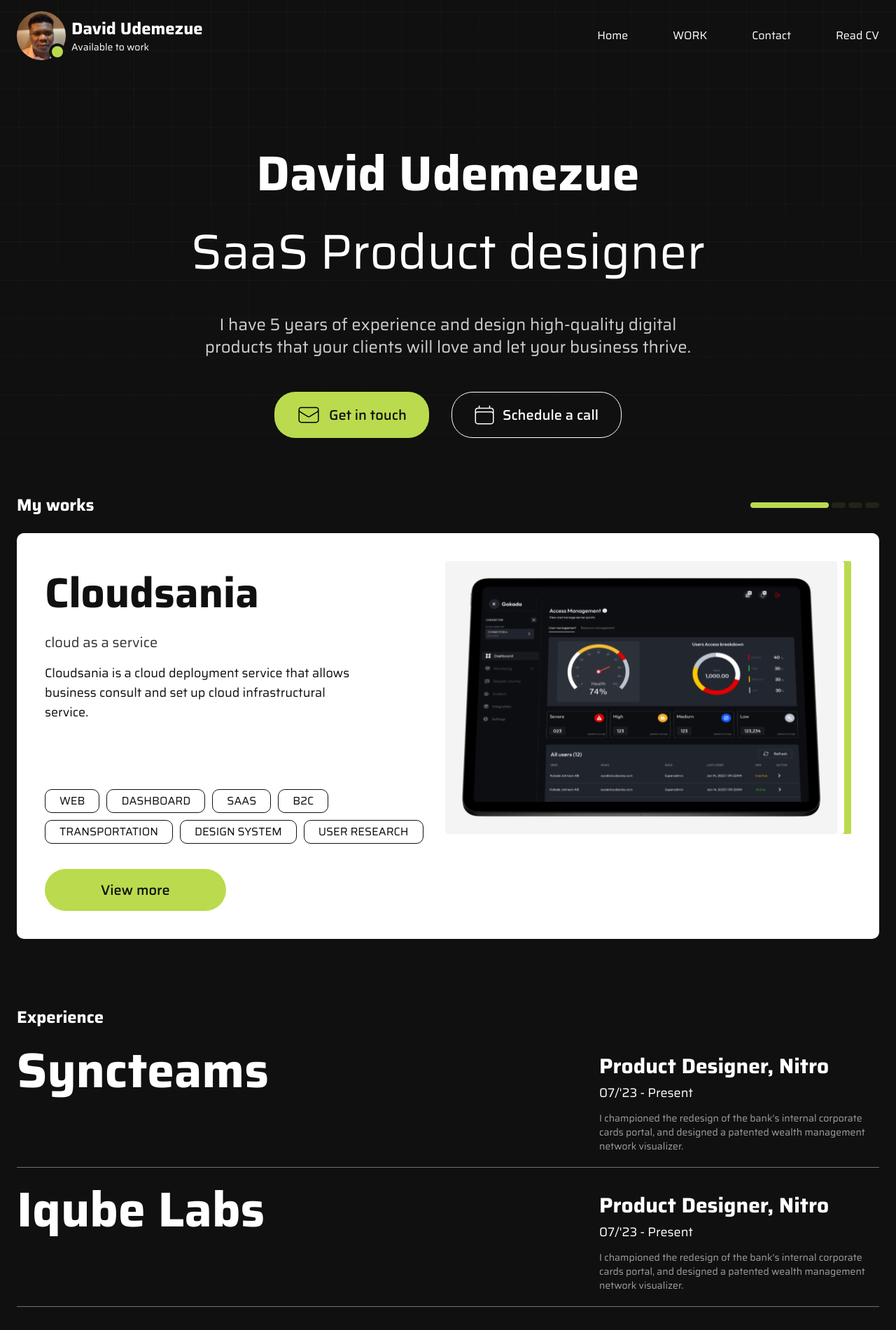
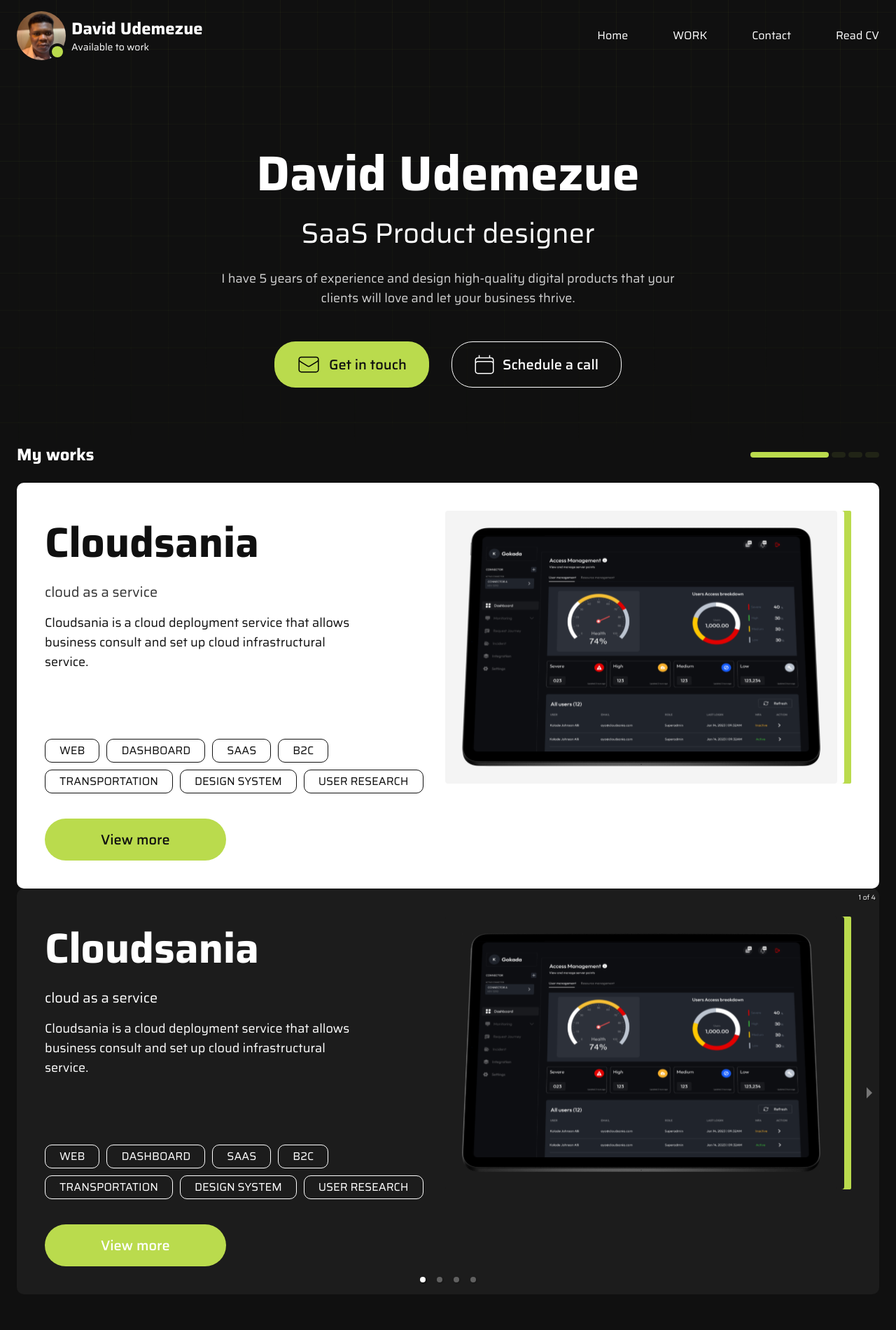
Before and after one commit to Kenedavies/portfolio, a React (Vite) app: page / in a window 1280 px wide. Shown: the top 1901 px of the page at 70% size. Built offline with nearby package versions, Linux system fonts and the light colour scheme.

Commit message:
hero section

```diff
--- a/src/index.scss
+++ b/src/index.scss
@@ -56,16 +56,16 @@ body {
 }
 
 .horizontal-hero-line {
-  animation: heroHorizontalLine 4s cubic-bezier(0.475, 0.885, 0.32, 1.275)
+  animation: heroHorizontalLine 3.7s cubic-bezier(0.275, 0.885, 0.32, 1.775)
     infinite;
 }
 
 @keyframes heroHorizontalLine {
   from {
-    left: -10%;
+    left: 0;
   }
   to {
-    left: 110%;
+    left: 100%;
   }
 }
 
--- a/src/layouts/Home/MyWorkCarousel.tsx
+++ b/src/layouts/Home/MyWorkCarousel.tsx
@@ -1,3 +1,6 @@
+import "react-responsive-carousel/lib/styles/carousel.min.css";
+import { Carousel } from "react-responsive-carousel";
+
 export default function MyWorkCarousel() {
   const projectLists = [
     {
@@ -117,26 +120,28 @@ export default function MyWorkCarousel() {
           </div>
         </div>
       </section>
-      {/* <div>
+
+      <Carousel>
         {projectLists.map((project, i) => (
           <section
             key={i}
-            className="flex flex-wrap gap-y-5 bg-white text-app-black rounded-[10px] p-4 md:p-10"
+            className="flex flex-wrap gap-y-5 bg-[#1C1C1C] text-white rounded-[10px] p-4 md:p-10"
           >
-            <div className="w-full lg:w-1/2">
+            <div className="w-full lg:w-1/2 text-left">
               <div className="text-4xl md:text-[60px] font-saira-bold leading-[150%] mb-3">
                 {project.title}
               </div>
-              <p className="text-[rgba(0,0,0,0.80)] text-md md:text-xl">
-                cloud as a service
-              </p>
+              <p className="text-md md:text-xl">cloud as a service</p>
               <p className="max-w-[438px] text-sm md:text-lg mt-4 mb-16 md:mb-24">
                 Cloudsania is a cloud deployment service that allows business
                 consult and set up cloud infrastructural service.
               </p>
               <div className="flex flex-wrap gap-[10px]">
-                {project.tools.map((tool) => (
-                  <span className="border border-app-black rounded-[10px] px-5 py-1">
+                {project.tools.map((tool, index) => (
+                  <span
+                    key={index}
+                    className="border border-white rounded-[10px] px-5 py-1"
+                  >
                     {tool}
                   </span>
                 ))}
@@ -147,17 +152,20 @@ export default function MyWorkCarousel() {
             </div>
             <div className="w-full lg:w-1/2">
               <div className="bg-app-green pe-[10px] rounded-sm">
-                <div className="bg-[#FEFEFE] pe-[10px] rounded">
+                <div className="bg-[#1C1C1C] pe-[10px] rounded">
                   <div
                     className={`h-full grid place-items-center ${
                       i > 0 ? "grid-cols-2" : "grid-cols-1"
-                    } md:gap-14 bg-[#F4F4F4] p-4 md:p-6 rounded ms-[-4px]`}
+                    } md:gap-14 bg-[#1C1C1C] p-4 md:p-6 rounded ms-[-4px]`}
                   >
                     <img src={project.image} alt={project.title} />
                     {i === 1 && (
                       <img
                         src="/src/assets/images/iPhone-14-Pro-Space-Black-Front.svg"
                         alt=""
+                        width="147"
+                        height="451"
+                        className="max-w-[177px]"
                       />
                     )}
                     {i > 1 && (
@@ -172,7 +180,7 @@ export default function MyWorkCarousel() {
             </div>
           </section>
         ))}
-      </div> */}
+      </Carousel>
     </div>
   );
 }
--- a/src/layouts/Home/index.tsx
+++ b/src/layouts/Home/index.tsx
@@ -6,17 +6,21 @@ import DesignProcess from "./DesignProcess";
 export default function Home() {
   return (
     <main>
-      <section className="relative bg-[url('/src/assets/images/Hero-lines.png')] bg-no-repeat bg-cover px-3 md:px-6 pt-28 overflow-hidden">
+      <section className="bg-[url('/src/assets/images/Hero-lines.png')] bg-no-repeat bg-cover px-3 md:px-6 pt-28 overflow-hidden">
         {/* horizontal animation start */}
-        <div className="horizontal-hero-line absolute left-0 bg-app-green w-[64px] h-[1px]"></div>
+        <div className="relative">
+          <div className="horizontal-hero-line absolute top-10 left-0 bg-app-green w-[64px] h-[1px]"></div>
+        </div>
         {/* horizontal animation end */}
         <div className="container mx-auto py-12 md:py-20">
           <div className="max-w-[750px] mx-auto flex flex-col items-center text-center">
-            <div className="text-[40px] md:text-[50px] lg:text-[70px] leading-[60px] md:leading-[112px]">
-              <span className="font-saira-bold">David Udemezue</span>
-              <br /> <span>SaaS Product designer</span>
+            <div className="text-[40px] md:text-[50px] lg:text-[70px] leading-[60px] md:leading-[112px] font-saira-bold">
+              David Udemezue
             </div>
-            <p className="max-w-[700px] text-lg md:text-2xl text-app-gray pt-8 mb-12">
+            <h3 className="text-2xl md:text-3xl lg:text-[40px] mt-3">
+              SaaS Product designer
+            </h3>
+            <p className="max-w-[700px] md:text-lg md:text-2xl text-app-gray pt-5 lg:pt-8 mb-12">
               I have 5 years of experience and design high-quality digital
               products that your clients will love and let your business thrive.
             </p>
```
